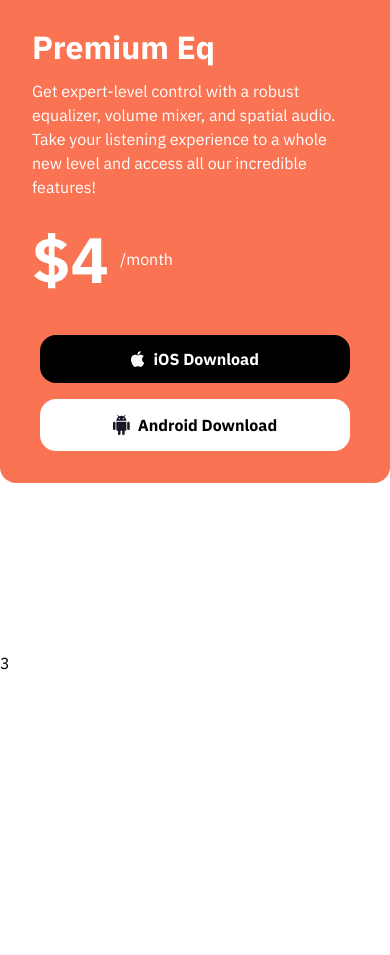
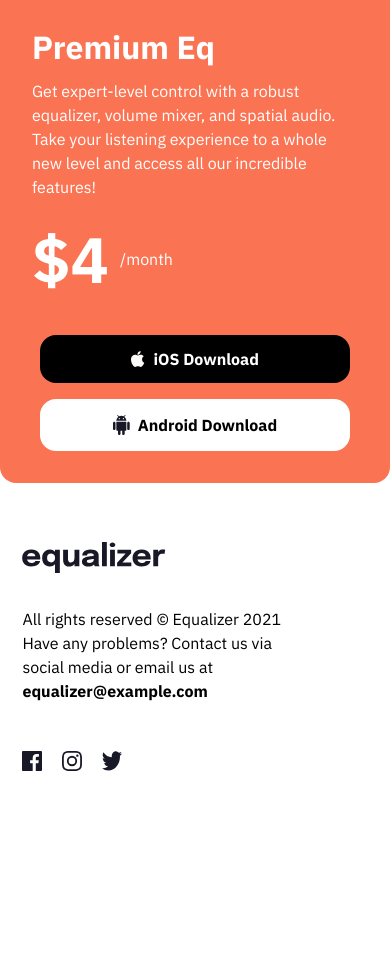
Before and after one commit to webstormcam/Equalizer_landing_page, a plain HTML site: page index.html in a window 390 px wide. Shown: the part 1077-2032 px from the top of the page. After the commit the page ends 1888 px from the top, so only its background shows below. Drawn offline with Linux system fonts and the light colour scheme.

Commit message:
Base phone version looks alright

```diff
--- a/index.html
+++ b/index.html
@@ -53,7 +53,20 @@
                 </div>
             </div>
         </div>
-        <div id="third">3</div>
+        <div id="third">
+            <div class="third-content">
+                <img class="logo" src="imgs/logo.svg" alt="logo">
+                <p class="bottom_words">All rights reserved © Equalizer 2021
+                    Have any problems? Contact us via social media or email us at <span
+                        class="bold">equalizer@example.com</span>
+                </p>
+                <div class="socials">
+                    <img src="imgs/icon-facebook.svg" alt="facebook logo">
+                    <img src="imgs/icon-instagram.svg" alt="facebook logo">
+                    <img src="imgs/icon-twitter.svg" alt="facebook logo">
+                </div>
+            </div>
+        </div>
     </div>
 
 </body>
--- a/style.css
+++ b/style.css
@@ -22,7 +22,7 @@ body{
 
 
                             min-height: 100vh;
-                        grid-template-rows: 580px 1024px 300px;
+                        grid-template-rows: 580px 910px 270px;
 
 
 
@@ -185,6 +185,29 @@ margin-top: 1rem;
 grid-area: 'third';
 }
 
+.third-content{
+  padding-left: 1.4rem;
+}
+
+.bottom_words{
+  width: 327px;
+  margin-top: 2rem;
+  padding-right: 2rem;
+  line-height: 1.5rem;
+}
+
+.bold{
+  font-weight: bold;
+}
+
+.socials{
+  display: flex;
+  flex-direction: row;
+  width: 100px;
+  justify-content: space-between;
+  margin-top: 3rem;
+}
+
 
 
 @media screen and (min-width:768px){
```
